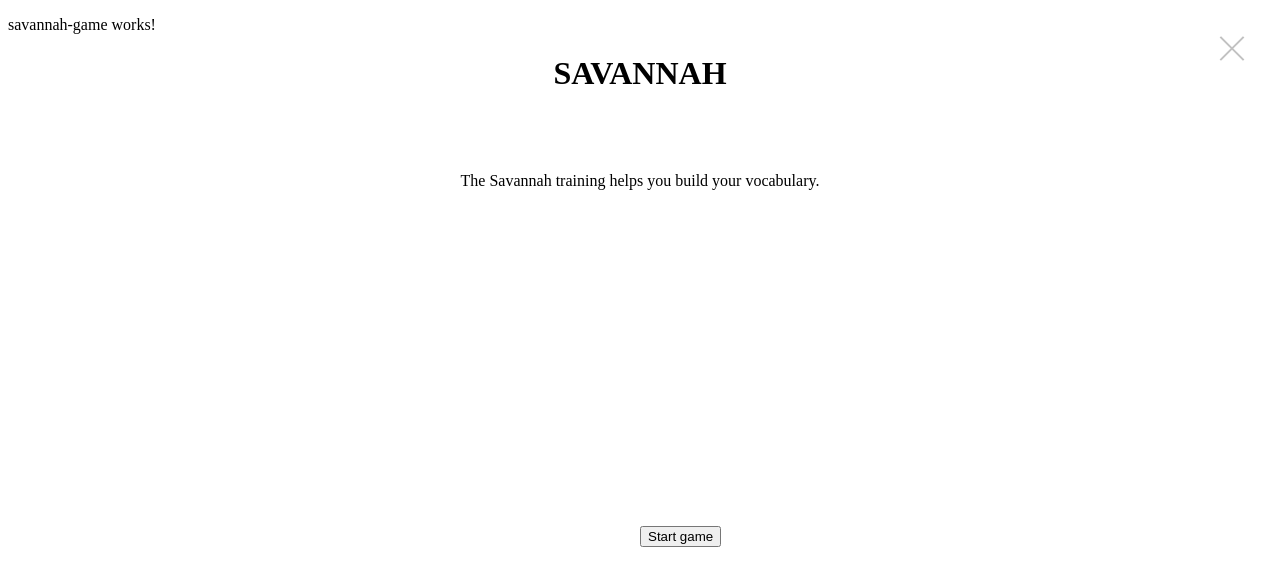
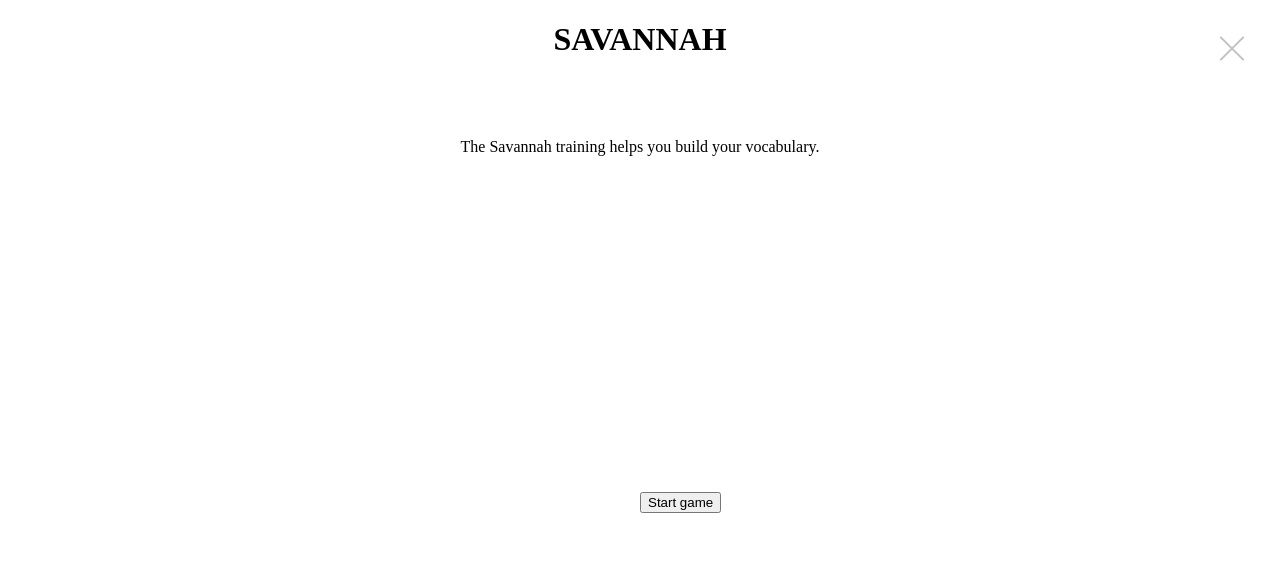
Before and after one commit to AnAtoliy-AA/savanna, an Angular app: page / in a window 1280 px wide. Shown: the top 586 px of the page. Built offline with nearby package versions, Linux system fonts and the light colour scheme.

Commit message:
fix: add wrapper to savannah game

```diff
--- a/src/app/modules/mini-games/savannah-game/savannah-game.component.html
+++ b/src/app/modules/mini-games/savannah-game/savannah-game.component.html
@@ -1,5 +1,6 @@
-<p>savannah-game works!</p>
+<!-- <p>savannah-game works!</p> -->
 <!-- <p>{ foreignWord }</p> -->
+<div class="savannah-game-wrapper">
   <div class="start-screen">
     <div class="close"></div>
     <div class="start-description" [ngClass]="{hidden:isHiddenDescription}">
@@ -34,3 +35,4 @@
     <p>Mistakes: {{ mistakes }}</p>
     <p>Right words: {{ rightWords }}</p>
   </div>
+</div>
--- a/src/app/modules/mini-games/savannah-game/savannah-game.component.scss
+++ b/src/app/modules/mini-games/savannah-game/savannah-game.component.scss
@@ -1,7 +1,8 @@
-
+.savannah-game-wrapper {
+  text-align: center;
   .start-screen {
 
-  text-align: center;
+
 
     h1 {
       font-size: 2em;
@@ -43,6 +44,7 @@
   .hidden {
     display: none;
   }
+
   .close {
     position: absolute;
     right: 32px;
@@ -85,7 +87,7 @@
       position: absolute;
       border: 2px solid green;
 
-    text-align: center;
+      // text-align: center;
       // -webkit-transition: width 2s, height 2s, background-color 2s, -webkit-transform 2s;
       // transition: width 2s, height 2s, background-color 2s, transform 2s;
 
@@ -136,10 +138,12 @@
     .native-word-card {
       border: 2px solid green;
       width: 100px;
-    text-align: center;
+      // text-align: center;
     }
   }
 
   .final-screen {
-  text-align: center;
+    // text-align: center;
   }
+
+}
```
Lines whose indentation alone changed are shown as unchanged.
